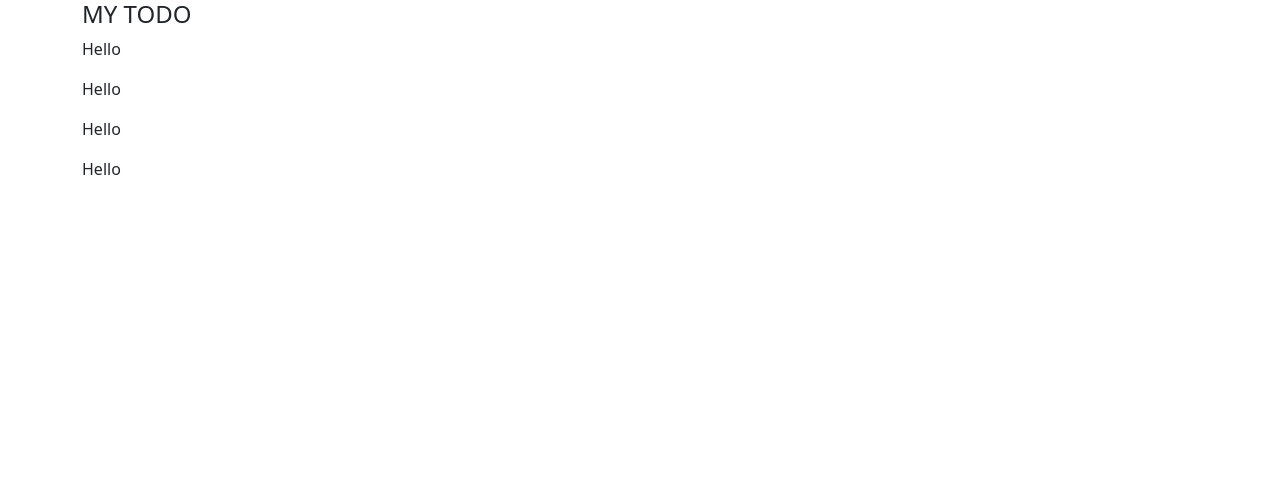
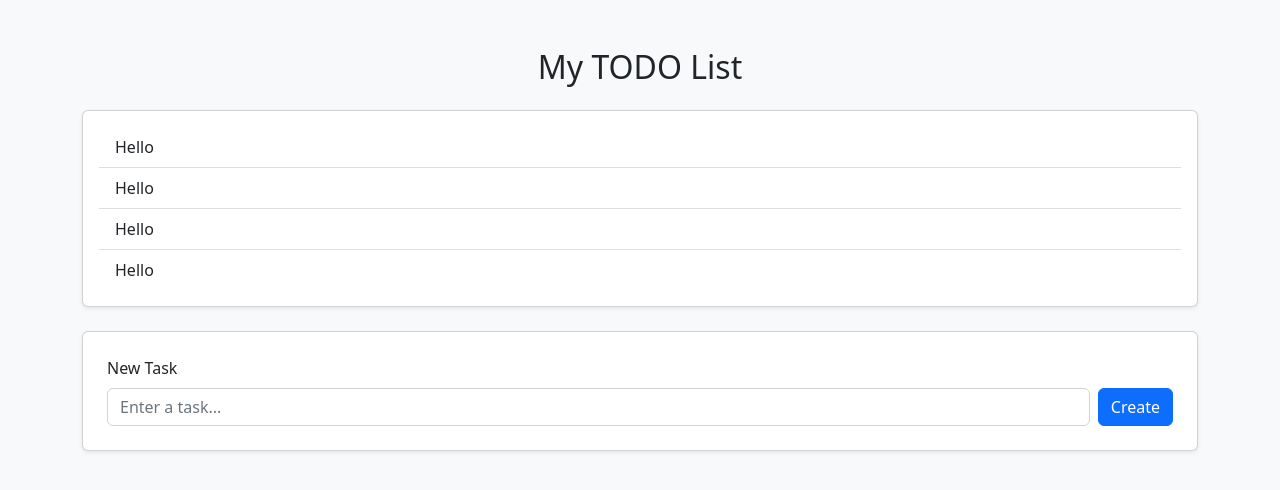
Before and after one commit to sophieTnguyen/MyTODO, a plain HTML site: page index.html in a window 1280 px wide. Drawn offline with nearby package versions, Linux system fonts and the light colour scheme.

Commit message:
Styled HTML page and added a submit form with an event handler

```diff
--- a/index.html
+++ b/index.html
@@ -1,21 +1,39 @@
 <!DOCTYPE html>
 <html lang="en">
 <head>
-    <meta charset="UTF-8">
-    <meta name="viewport" content="width=device-width, initial-scale=1.0">
-    <link href="https://cdn.jsdelivr.net/npm/bootstrap@5.2.0/dist/css/bootstrap.min.css" rel="stylesheet">
-    <title>TODO List</title>
+  <meta charset="UTF-8">
+  <meta name="viewport" content="width=device-width, initial-scale=1.0">
+  <title>TODO List</title>
+  <link href="https://cdn.jsdelivr.net/npm/bootstrap@5.2.0/dist/css/bootstrap.min.css" rel="stylesheet">
+  <script src="script.js"></script>
 </head>
-<body>
-    <div class="container">
-        <h4 class="title">MY TODO</h4>
-        <div class="Column">
-            <p>Hello</p>
-            <p>Hello</p>
-            <p>Hello</p>
-            <p>Hello</p>
+<body class="bg-light">
+  <div class="container py-5">
+    <h2 class="mb-4 text-center">My TODO List</h2>
+
+    <div class="mb-4">
+      <div class="card shadow-sm">
+        <div class="card-body">
+          <ul class="list-group list-group-flush">
+            <li class="list-group-item">Hello</li>
+            <li class="list-group-item">Hello</li>
+            <li class="list-group-item">Hello</li>
+            <li class="list-group-item">Hello</li>
+          </ul>
         </div>
       </div>
-    <script src="https://cdn.jsdelivr.net/npm/bootstrap@5.2.0/dist/js/bootstrap.bundle.min.js"></script>
+    </div>
+
+    <div class="mb-3">
+      <form class="card p-4 shadow-sm" id="submit" onsubmit="submitForm(event)">
+        <label for="taskNameForm" class="form-label mb-2">New Task</label>
+          <div class="d-flex">
+          <input type="text" id="taskNameForm" name="task" class="form-control flex-grow-1" placeholder="Enter a task...">
+          <button type="submit" class="btn btn-primary ms-2">Create</button>
+      </form>
+    </form>
+  </div>
+
+  <script src="https://cdn.jsdelivr.net/npm/bootstrap@5.2.0/dist/js/bootstrap.bundle.min.js"></script>
 </body>
 </html>
--- a/script.js
+++ b/script.js
@@ -0,0 +1,15 @@
+const taskForm = document.getElementById('taskNameForm');
+const submitButton = document.querySelector('submit');
+
+/*
+submitButton.addEventListener('submit', function(event) {
+    event.preventDefault();
+    console.log("SUBMITTED")
+})
+*/
+
+function submitForm(event) {
+    event.preventDefault(); // Prevent default form submission
+    // Your custom code here to handle the submission
+    console.log('Form submitted!');
+}
```
Also changed, not shown: 2 other files.
